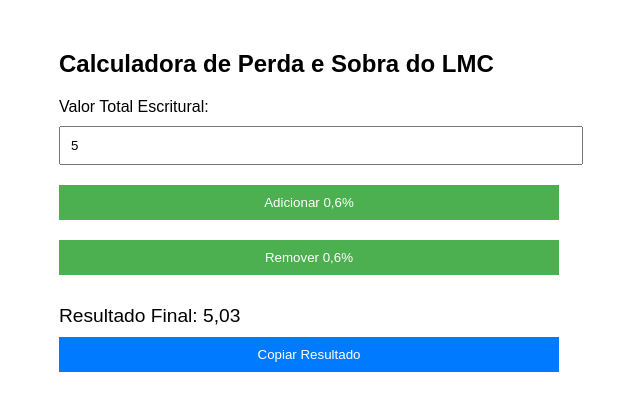
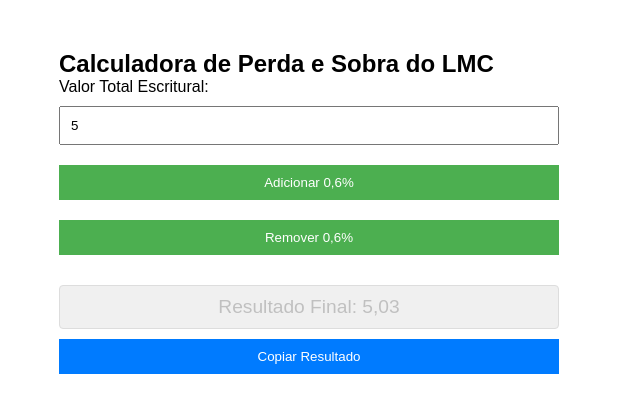
Before and after one commit to CaioBrum/calculadora-perda-sobra, a plain HTML site: page index.html in a window 1280 px wide. Both pictures are taken after typing "5" into the empty fields and a click on the button "Adicionar 0,6%". Shown: the whole page, without its empty margins (331-971 px from the left). Drawn offline with Linux system fonts and the light colour scheme.

Commit message:
Adicionado estrutura de Pastas

```diff
--- /dev/null
+++ b/css/styles.css
@@ -0,0 +1,65 @@
+* {
+  margin: 0;
+  padding: 0;
+  box-sizing: border-box;
+}
+
+/* Estilo do corpo da página */
+body {
+  font-family: Arial, sans-serif;
+  margin: 50px;
+}
+
+/* Estilo do container */
+.container {
+  max-width: 500px;
+  margin: 0 auto;
+}
+
+/* Estilo dos elementos de entrada e botões */
+input,
+button {
+  padding: 10px;
+  margin: 10px 0;
+  width: 100%;
+}
+
+/* Estilo do botão padrão */
+button {
+  background-color: #4caf50;
+  color: white;
+  border: none;
+  cursor: pointer;
+  transition: background-color 0.3s ease; /* Adiciona transição suave */
+}
+
+/* Estilo do botão ao passar o mouse */
+button:hover {
+  background-color: #45a049;
+  box-shadow: 0 12px 16px 0 rgba(0, 0, 0, 0.24),
+    0 17px 50px 0 rgba(0, 0, 0, 0.19);
+}
+
+/* Estilo do botão de copiar */
+.copy-btn {
+  background-color: #007bff;
+}
+
+/* Estilo do botão de copiar ao passar o mouse */
+.copy-btn:hover {
+  background-color: #0056b3;
+  box-shadow: 0 12px 16px 0 rgba(0, 0, 0, 0.24),
+    0 17px 50px 0 rgba(0, 0, 0, 0.19);
+}
+
+/* Estilo do resultado */
+.result {
+  font-size: 1.2em;
+  margin-top: 20px;
+  background: #f0f0f0;
+  padding: 10px;
+  border-radius: 4px;
+  border: 1px solid #ddd;
+  text-align: center;
+  color: rgba(0, 0, 0, 0.2);
+}
--- a/index.html
+++ b/index.html
@@ -4,42 +4,8 @@
     <meta charset="UTF-8" />
     <meta name="viewport" content="width=device-width, initial-scale=1.0" />
     <title>Calculadora de Perda e Sobra do LMC</title>
-    <!-- Estilo da ferramenta-->
-    <style>
-      body {
-        font-family: Arial, sans-serif;
-        margin: 50px;
-      }
-      .container {
-        max-width: 500px;
-        margin: 0 auto;
-      }
-      input,
-      button {
-        padding: 10px;
-        margin: 10px 0;
-        width: 100%;
-      }
-      button {
-        background-color: #4caf50;
-        color: white;
-        border: none;
-        cursor: pointer;
-      }
-      button:hover {
-        background-color: #45a049;
-      }
-      .result {
-        font-size: 1.2em;
-        margin-top: 20px;
-      }
-      .copy-btn {
-        background-color: #007bff;
-      }
-      .copy-btn:hover {
-        background-color: #0056b3;
-      }
-    </style>
+    <!-- Link para o arquivo CSS -->
+    <link rel="stylesheet" href="css/styles.css" />
   </head>
   <body>
     <div class="container">
@@ -50,47 +16,19 @@
         id="valorEscritural"
         placeholder="Digite o valor total escritural"
       />
-      <!--Alterar texto dos botões-->
-      <button onclick="calcularLMC('adicionar')">Adicionar 0,6%</button>
-      <button onclick="calcularLMC('remover')">Remover 0,6%</button>
-      <div class="result" id="resultado"></div>
+      <button class="adicionar" onclick="calcularLMC('adicionar')">
+        Adicionar 0,6%
+      </button>
+      <button class="remover" onclick="calcularLMC('remover')">
+        Remover 0,6%
+      </button>
+      <div class="result" id="resultado">O resultado será exibido aqui.</div>
       <button class="copy-btn" onclick="copiarResultado()">
         Copiar Resultado
       </button>
     </div>
 
-    <script>
-      function calcularLMC(acao) {
-        var valorEscritural = parseFloat(
-          document.getElementById("valorEscritural").value
-        );
-        if (isNaN(valorEscritural)) {
-          document.getElementById("resultado").innerText =
-            "Por favor, insira um valor válido.";
-          return;
-        }
-        //Alterar valor a ser calculado
-        var perdaSobra = (valorEscritural * 0.6) / 100;
-        var resultadoFinal;
-        if (acao === "adicionar") {
-          resultadoFinal = valorEscritural + perdaSobra;
-        } else if (acao === "remover") {
-          resultadoFinal = valorEscritural - perdaSobra;
-        }
-        document.getElementById("resultado").innerText =
-          //Alterar quantas casas decimais e se aparece como ponto ou vírgula.
-          "Resultado Final: " + resultadoFinal.toFixed(2).replace(".", ",");
-      }
-
-      function copiarResultado() {
-        var resultado = document.getElementById("resultado").innerText;
-        if (resultado) {
-          navigator.clipboard
-            .writeText(resultado)
-            .then(() => alert("Resultado copiado!"))
-            .catch((err) => console.log("Algo deu errado", err));
-        }
-      }
-    </script>
+    <!-- Link para o arquivo JavaScript -->
+    <script src="js/scripts.js"></script>
   </body>
 </html>
--- /dev/null
+++ b/js/scripts.js
@@ -0,0 +1,29 @@
+function calcularLMC(acao) {
+  var valorEscritural = parseFloat(
+    document.getElementById("valorEscritural").value
+  );
+  if (isNaN(valorEscritural)) {
+    document.getElementById("resultado").innerText =
+      "Por favor, insira um valor válido.";
+    return;
+  }
+  var perdaSobra = (valorEscritural * 0.6) / 100;
+  var resultadoFinal;
+  if (acao === "adicionar") {
+    resultadoFinal = valorEscritural + perdaSobra;
+  } else if (acao === "remover") {
+    resultadoFinal = valorEscritural - perdaSobra;
+  }
+  document.getElementById("resultado").innerText =
+    "Resultado Final: " + resultadoFinal.toFixed(2).replace(".", ",");
+}
+
+function copiarResultado() {
+  var resultado = document.getElementById("resultado").innerText;
+  if (resultado) {
+    navigator.clipboard
+      .writeText(resultado)
+      .then(() => alert("Resultado copiado!"))
+      .catch((err) => console.log("Algo deu errado", err));
+  }
+}
```
Also changed, not shown: 1 other file.
